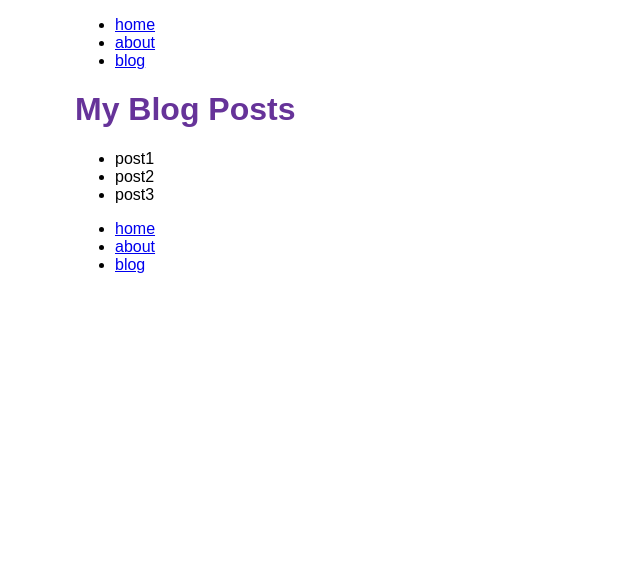
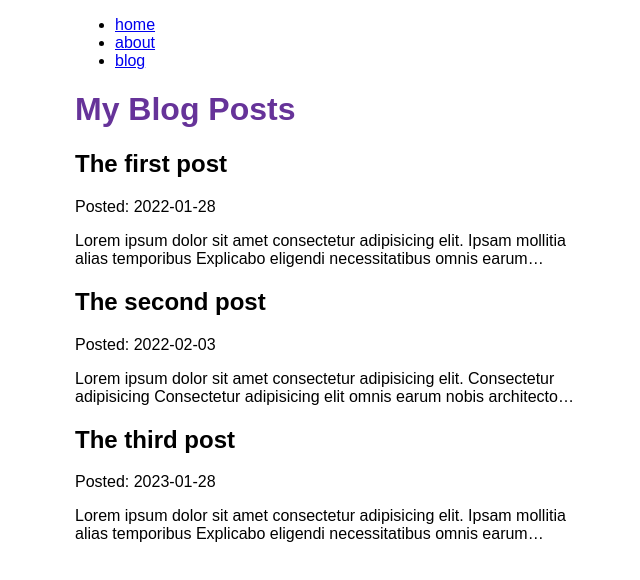
Before and after one commit to idm2/gatsbytest, a Gatsby site: page /blog in a window 1280 px wide. Shown: the whole page, without its empty margins (315-955 px from the left). Built offline with nearby package versions, Linux system fonts and the light colour scheme; Gatsby itself is replaced by a stand-in of ours.

Commit message:
Added MDX posts

```diff
--- a/blog/post3.mdx
+++ b/blog/post3.mdx
@@ -0,0 +1,13 @@
+---
+title: "The third post"
+date: "2023-01-28"
+---
+
+Lorem ipsum dolor sit amet consectetur adipisicing elit.
+
+## Ipsam mollitia alias temporibus
+
+Explicabo eligendi necessitatibus
+
+1. omnis earum nobis
+2. architecto
--- a/src/pages/blog.js
+++ b/src/pages/blog.js
@@ -8,43 +8,29 @@ import { Link } from "gatsby"
 const BlogPage = ({data}) => {
   return (
     <Layout pageTitle="My Blog Posts">
-      <ul>
-      {
-        data.allFile.nodes.map(node => (
-          <li key={node.name}>
-            {node.name}
-          </li>
+          {
+        data.allMdx.nodes.map((node) => (
+          <article key={node.id}>
+            <h2>{node.frontmatter.title}</h2>
+            <p>Posted: {node.frontmatter.date}</p>
+            <p>{node.excerpt}</p>
+          </article>
         ))
       }
-      </ul>
-      <ul>
-      {
-       data.site.siteMetadata.menuLinks.map(node => (
-        <li key={node.name}>
-          <Link to={node.link}>
-          {node.name}
-          </Link>
-        </li>
-      ))
-      }
-      </ul>
     </Layout>
   )
 }
 
 export const query = graphql`
-query MyQuery {
-  allFile {
+query {
+  allMdx {
     nodes {
-      name
-    }
-  }
-  site {
-    siteMetadata {
-      menuLinks {
-        link
-        name
+      frontmatter {
+        date
+        title
       }
+      excerpt
+      id
     }
   }
 }
```
